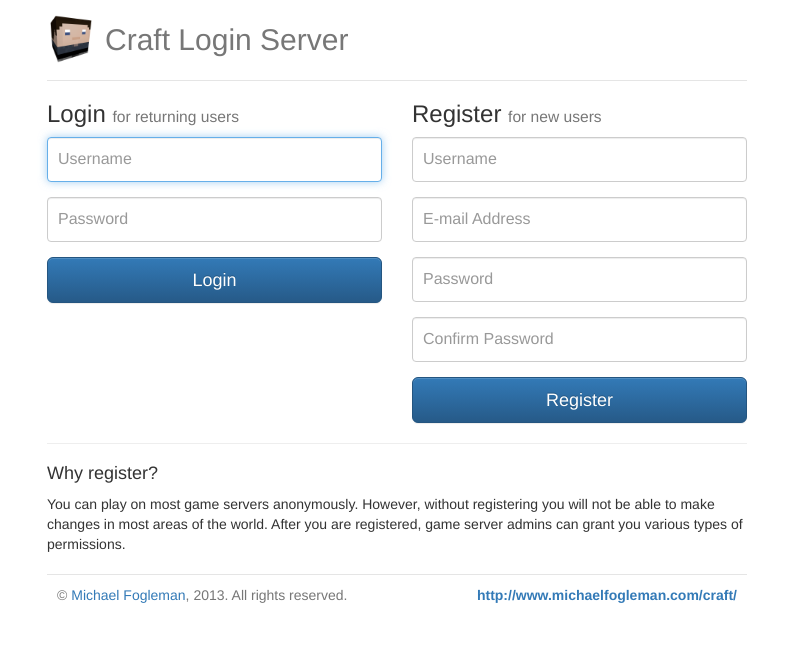
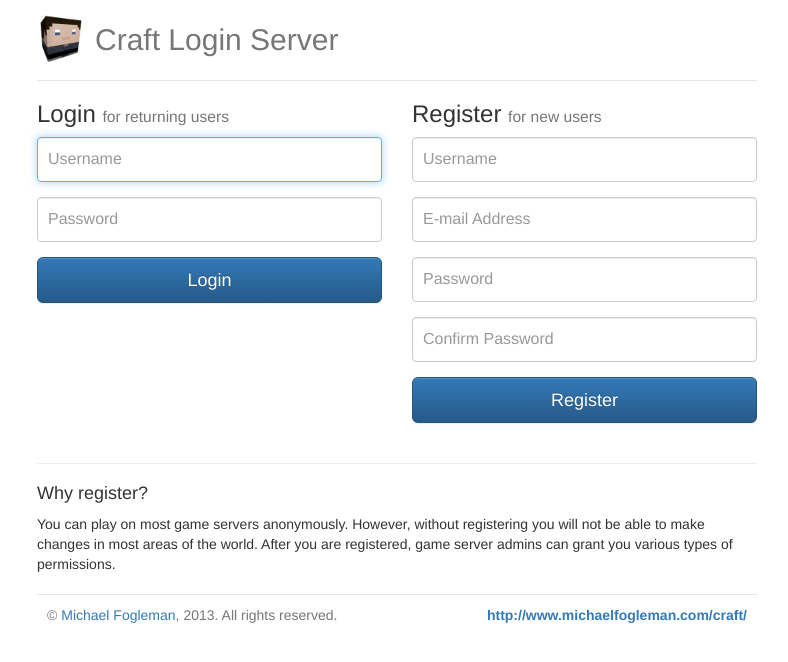
Before and after one commit to fogleman/LoginServer, a Flask app: page / in a window 1280 px wide. Shown: the top 662 px of the page, without its empty margins (243-1031 px from the left). Run offline with Flask 2, Linux system fonts and the light colour scheme; some libraries are stand-ins or nearby versions.

Commit message:
css tweak

```diff
--- a/auth/static/style.css
+++ b/auth/static/style.css
@@ -3,7 +3,7 @@
 }
 
 .container {
-    max-width: 730px;
+    max-width: 750px;
 }
 
 .header {
@@ -35,6 +35,10 @@
 
 .form-login h3 {
     margin-top: 0;
+}
+
+.form-login button {
+    margin-bottom: 20px;
 }
 
 .form-login .form-control {
```
